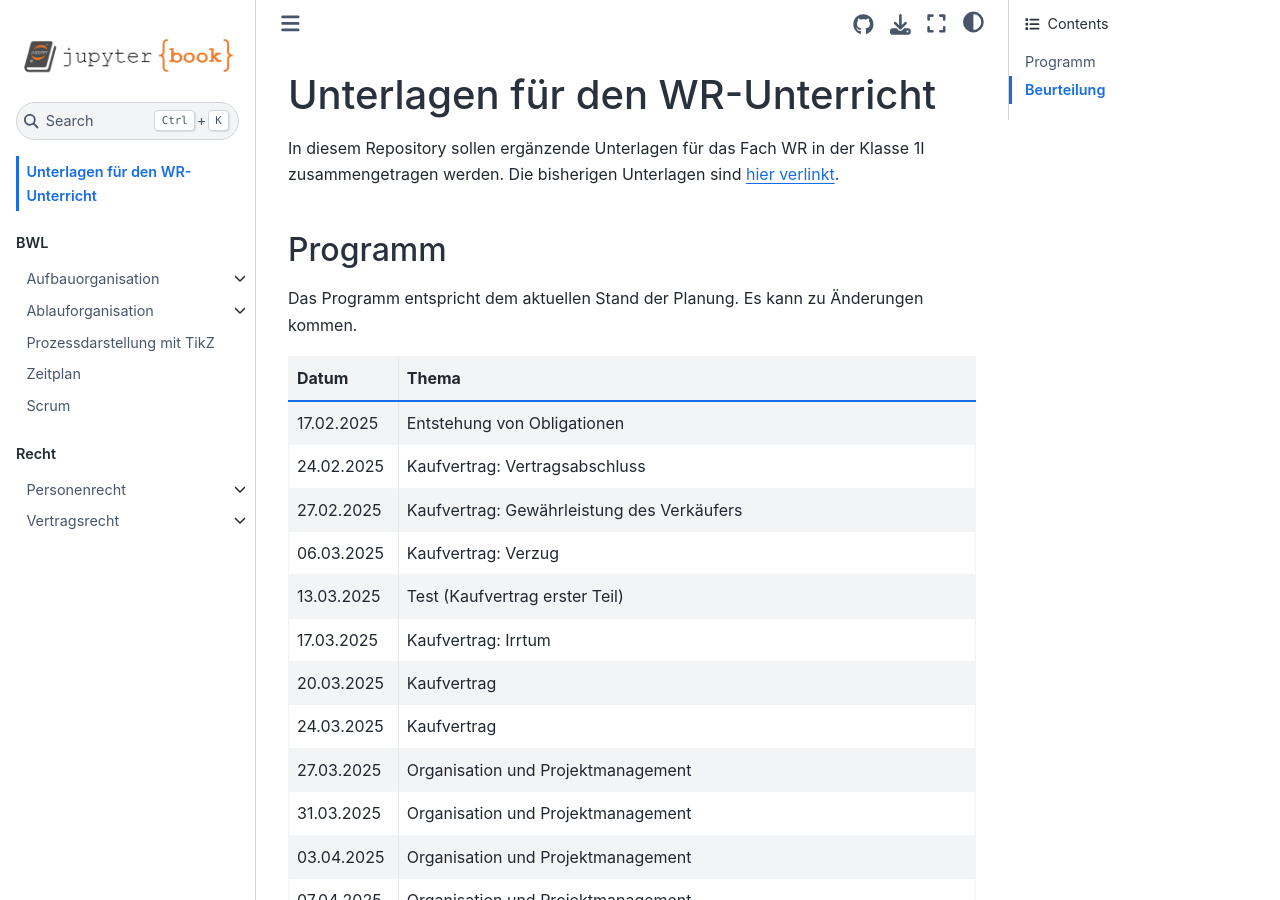
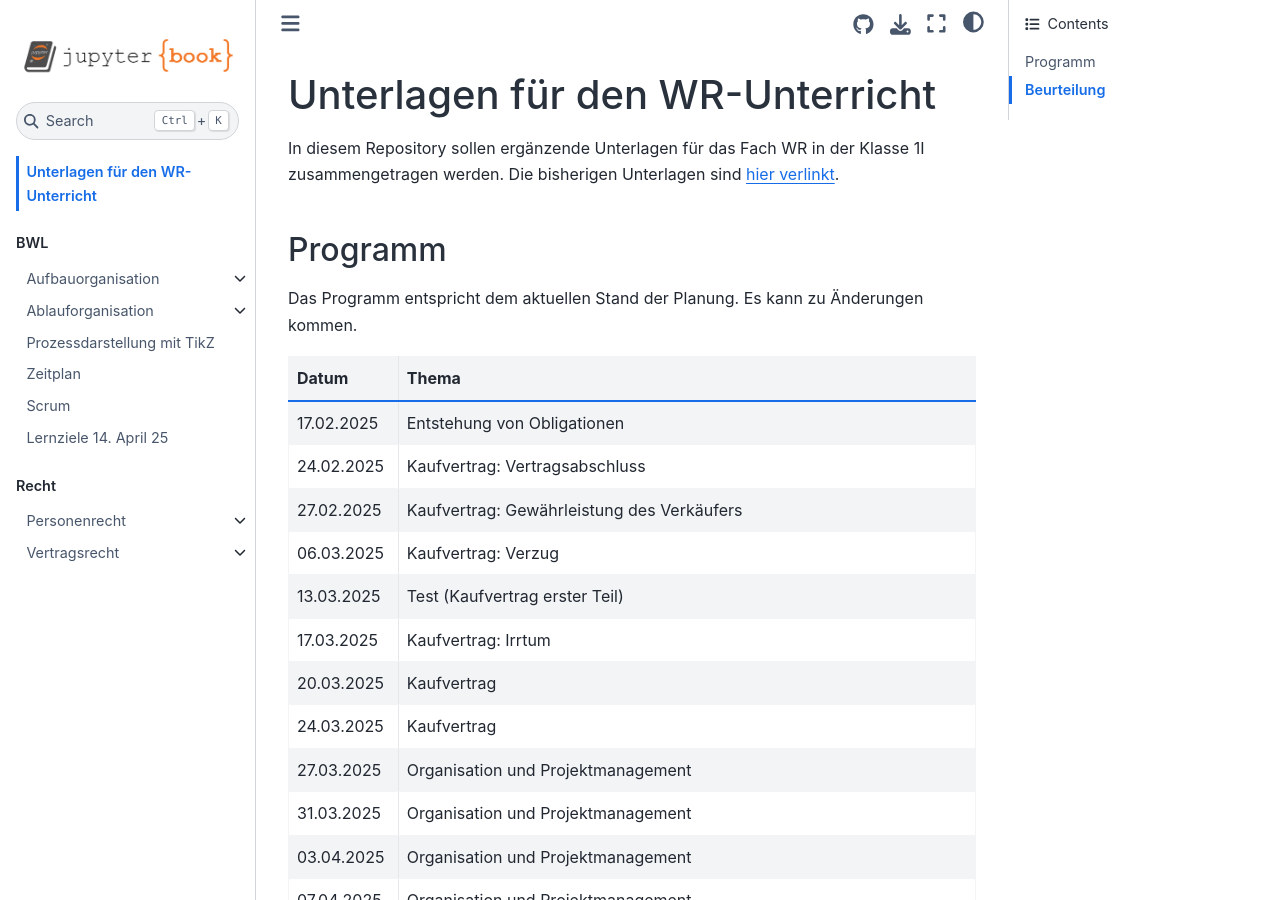
Before and after one commit to SkriptenMk/WR_I_24-27, a Jupyter Book: the page built from docs/intro.md, in a window 1280 px wide and 900 px high. Built offline with Jupyter Book 1.0.4 settings and Sphinx 7.4.7 and the Sphinx Book theme 1.1.4, drawn with Linux system fonts in a browser that asks for light colours.

Commit message:
Setze Link auf Lernziele für den 14.04.25

```diff
--- a/docs/_toc.yml
+++ b/docs/_toc.yml
@@ -21,6 +21,8 @@ parts:
       - file: organisation/250407/zeitplan.md
       - file: organisation/250407/scrum/scrum.md
         title: Scrum
+      - file: organisation/250414/lernziele.md
+        title: Lernziele 14. April 25
     - caption: Recht
       chapters:
       - file: recht/personenrecht/einfuehrung.md
```
